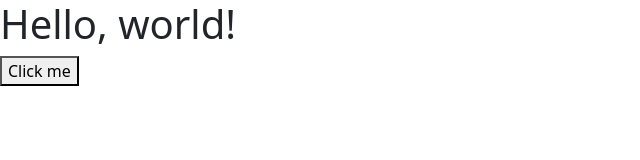
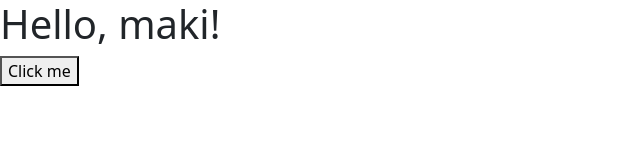
Before and after one commit to online-market1/example, a plain HTML site: page index.html in a window 1280 px wide. Shown: the full height of the page, 0-640 px from the left. Drawn offline with nearby package versions, Linux system fonts and the light colour scheme.

Commit message:
hello maki

```diff
--- a/index.html
+++ b/index.html
@@ -1,21 +1,27 @@
 <!doctype html>
 <html lang="en">
+
 <head>
   <!-- Required meta tags -->
   <meta charset="utf-8">
   <meta name="viewport" content="width=device-width, initial-scale=1">
 
   <!-- Bootstrap CSS -->
-    <link href="https://cdn.jsdelivr.net/npm/bootstrap@5.1.3/dist/css/bootstrap.min.css" rel="stylesheet" integrity="sha384-1BmE4kWBq78iYhFldvKuhfTAU6auU8tT94WrHftjDbrCEXSU1oBoqyl2QvZ6jIW3" crossorigin="anonymous">
+  <link href="https://cdn.jsdelivr.net/npm/bootstrap@5.1.3/dist/css/bootstrap.min.css" rel="stylesheet"
+    integrity="sha384-1BmE4kWBq78iYhFldvKuhfTAU6auU8tT94WrHftjDbrCEXSU1oBoqyl2QvZ6jIW3" crossorigin="anonymous">
 
   <title>Hello, world!</title>
 </head>
+
 <body>
-    <h1>Hello, world!</h1>
+  <h1>Hello, maki!</h1>
   <button> Click me </button>
 
 
   <!-- Bootstrap JavaScript -->
-    <script src="https://cdn.jsdelivr.net/npm/bootstrap@5.1.3/dist/js/bootstrap.bundle.min.js" integrity="sha384-ka7Sk0Gln4gmtz2MlQnikT1wXgYsOg+OMhuP+IlRH9sENBO0LRn5q+8nbTov4+1p" crossorigin="anonymous"></script>
+  <script src="https://cdn.jsdelivr.net/npm/bootstrap@5.1.3/dist/js/bootstrap.bundle.min.js"
+    integrity="sha384-ka7Sk0Gln4gmtz2MlQnikT1wXgYsOg+OMhuP+IlRH9sENBO0LRn5q+8nbTov4+1p"
+    crossorigin="anonymous"></script>
 </body>
+
 </html>
```
Lines whose indentation alone changed are shown as unchanged.
